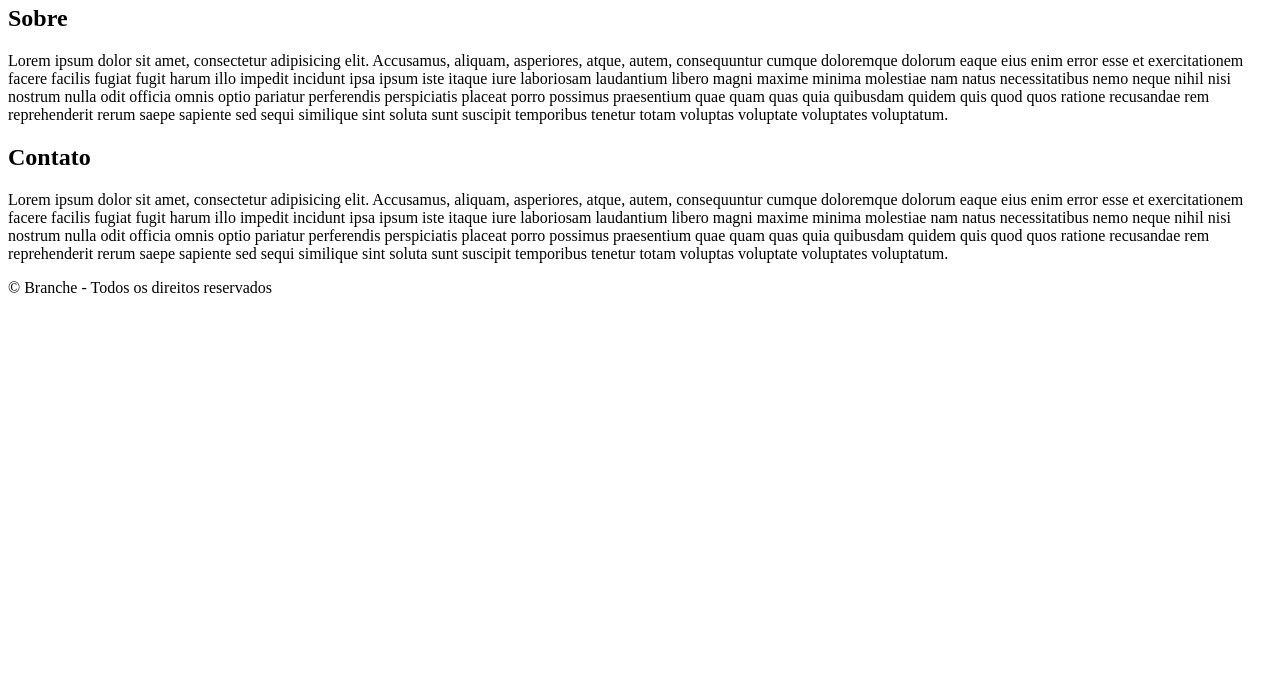
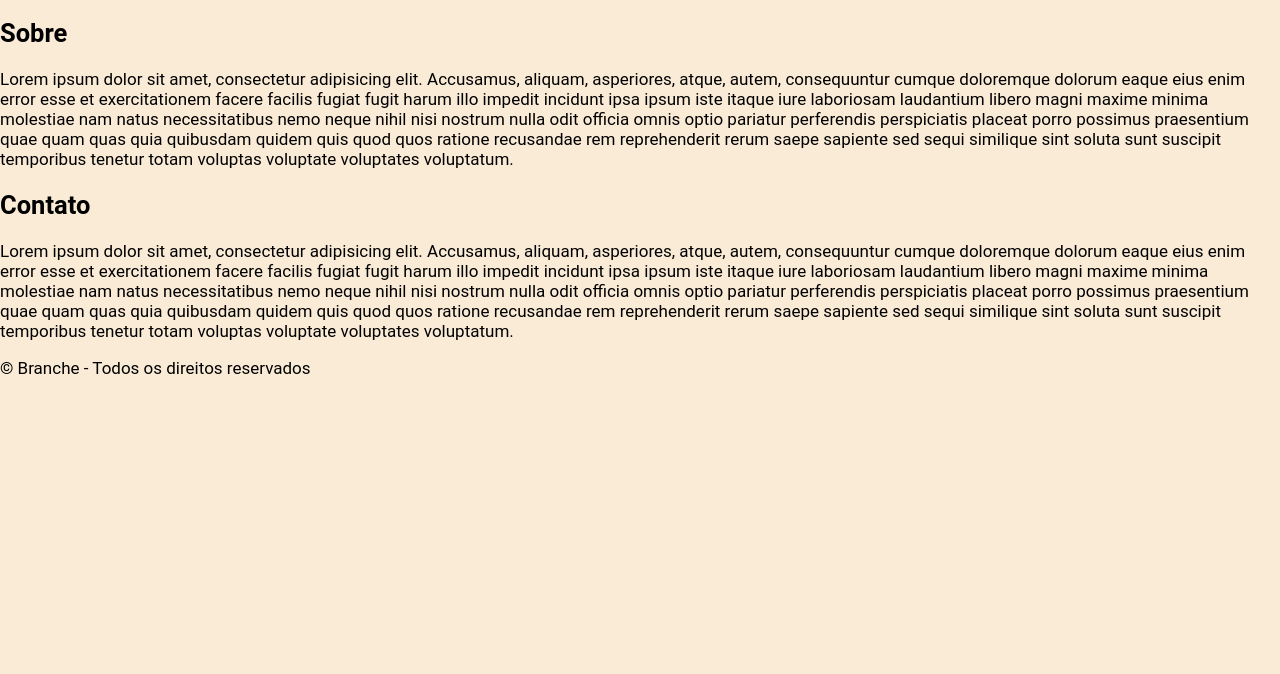
Before and after one commit to R0drigo-Pedroso/exemplo-branches, a plain HTML site: page index.html in a window 1280 px wide. Shown: the part 149-823 px from the top of the page. Before the commit the page ends 800 px from the top, so only its background shows below. Drawn offline with Linux system fonts and the light colour scheme.

Commit message:
Criação do CSS
Aplicações gerais do css

```diff
--- /dev/null
+++ b/css/estilo.css
@@ -0,0 +1,12 @@
+*, *::after, *::before {
+  box-sizing: border-box;
+}
+
+html, body {
+  height: 100%;
+  font-size: 17px;
+  font-family: 'Roboto', sans-serif;
+  background-color: antiquewhite;
+  margin: 0;
+  padding: 0;
+}
--- a/index.html
+++ b/index.html
@@ -5,6 +5,8 @@
     <meta http-equiv="X-UA-Compatible" content="IE=edge">
     <meta name="viewport" content="width=device-width, initial-scale=1.0">
     <title>Site - Branche</title>
+    <link rel="stylesheet" href="css/estilo.css">
+
 </head>
 <body>
 
```
